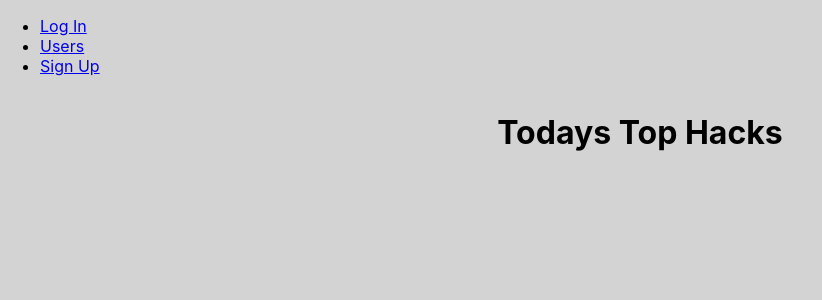
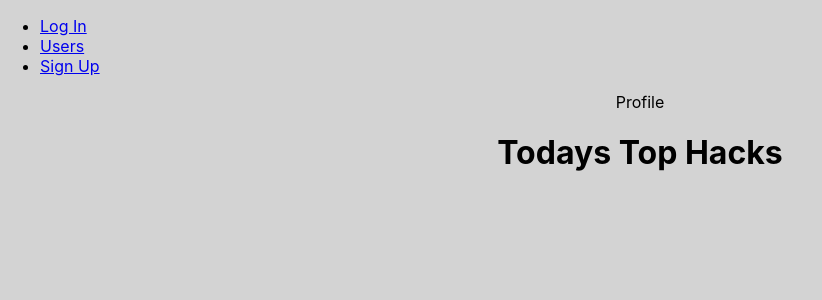
Before and after one commit to vzarate-94/NewHacks, a React (Create React App) app: page / in a window 1280 px wide. Shown: the top 300 px of the page, without its empty margins (0-822 px from the left). Built offline with nearby package versions, Linux system fonts and the light colour scheme.

Commit message:
add Profile component to landing page

```diff
--- a/src/pages/App/App.jsx
+++ b/src/pages/App/App.jsx
@@ -6,6 +6,7 @@ import Login from '../Login/Login'
 import Landing from '../Landing/Landing'
 import Users from '../Users/Users'
 import * as authService from '../../services/authService'
+
 
 const App = () => {
 	const history = useHistory()
--- a/src/pages/Landing/Landing.jsx
+++ b/src/pages/Landing/Landing.jsx
@@ -1,8 +1,10 @@
 import styles from './Landing.module.css'
+import Profile from '../../components/Profile/Profile'
 
 const Landing = ({user}) => {
   return (
     <main className={styles.container}>
+      <Profile />
       <h1>
         Todays Top Hacks
       </h1>
```
